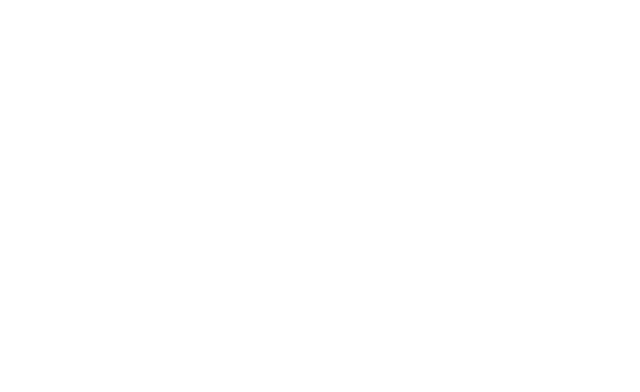
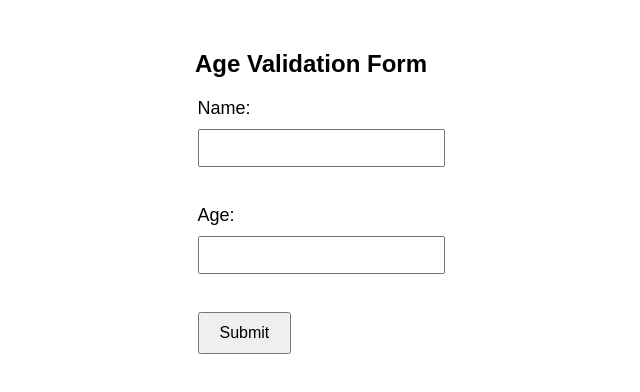
Before and after one commit to acciojob/promises-and-chains-AnushaDonthula, a website: page main.html in a window 1280 px wide. Shown: the whole page, without its empty margins (329-969 px from the left). Drawn offline with Linux system fonts and the light colour scheme.

Commit message:
created a submission

```diff
--- a/main.html
+++ b/main.html
@@ -1,13 +1,24 @@
 <!DOCTYPE html>
 
-<html>
-  <head>
-    <link rel="stylesheet" href="styles.css" />
-  </head>
+<html lang="en">
+<head>
+    <meta charset="UTF-8">
+    <meta name="viewport" content="width=device-width, initial-scale=1.0">
+    <title>Age Validation Form</title>
+    <link rel="stylesheet" href="styles.css">
+</head>
+<body>
+    <h1>Age Validation Form</h1>
+    <form id="ageForm">
+        <label for="name">Name:</label>
+        <input type="text" id="name" name="name" required>
+        <br><br>
+        <label for="age">Age:</label>
+        <input type="number" id="age" name="age" required>
+        <br><br>
+        <button id="btn" type="submit">Submit</button>
+    </form>
 
-  <body>
-    <!-- write the body here -->
-
-    <script type="text/javascript" src="./script.js"></script>
-  </body>
+    <script src="script.js"></script>
+</body>
 </html>
--- a/script.js
+++ b/script.js
@@ -1 +1,30 @@
 //your JS code here. If required.
+document.getElementById('ageForm').addEventListener('submit', function(event) {
+    event.preventDefault(); // Prevent form from submitting the traditional way
+
+    const name = document.getElementById('name').value;
+    const age = document.getElementById('age').value;
+
+    // Ensure inputs are not empty
+    if (name === '' || age === '') {
+        alert('Please fill out both fields.');
+        return;
+    }
+
+    // Create a new promise
+    new Promise((resolve, reject) => {
+        setTimeout(() => {
+            if (age >= 18) {
+                resolve();
+            } else {
+                reject();
+            }
+        }, 4000); // 4-second delay to simulate processing time
+    })
+    .then(() => {
+        alert(`Welcome, ${name}. You can vote.`);
+    })
+    .catch(() => {
+        alert(`Oh sorry ${name}. You aren't old enough.`);
+    });
+});
--- a/styles.css
+++ b/styles.css
@@ -1 +1,35 @@
 /*  your css code here. If applicable */
+body {
+    font-family: Arial, sans-serif;
+    text-align: center;
+    margin-top: 50px;
+}
+
+form {
+    display: inline-block;
+    text-align: left;
+}
+
+label {
+    font-size: 18px;
+    display: block;
+    margin-bottom: 10px;
+}
+
+input {
+    width: 100%;
+    padding: 8px;
+    margin-bottom: 20px;
+    font-size: 16px;
+}
+
+button {
+    padding: 10px 20px;
+    font-size: 16px;
+    cursor: pointer;
+}
+
+h1 {
+    font-size: 24px;
+    margin-bottom: 20px;
+}
```
